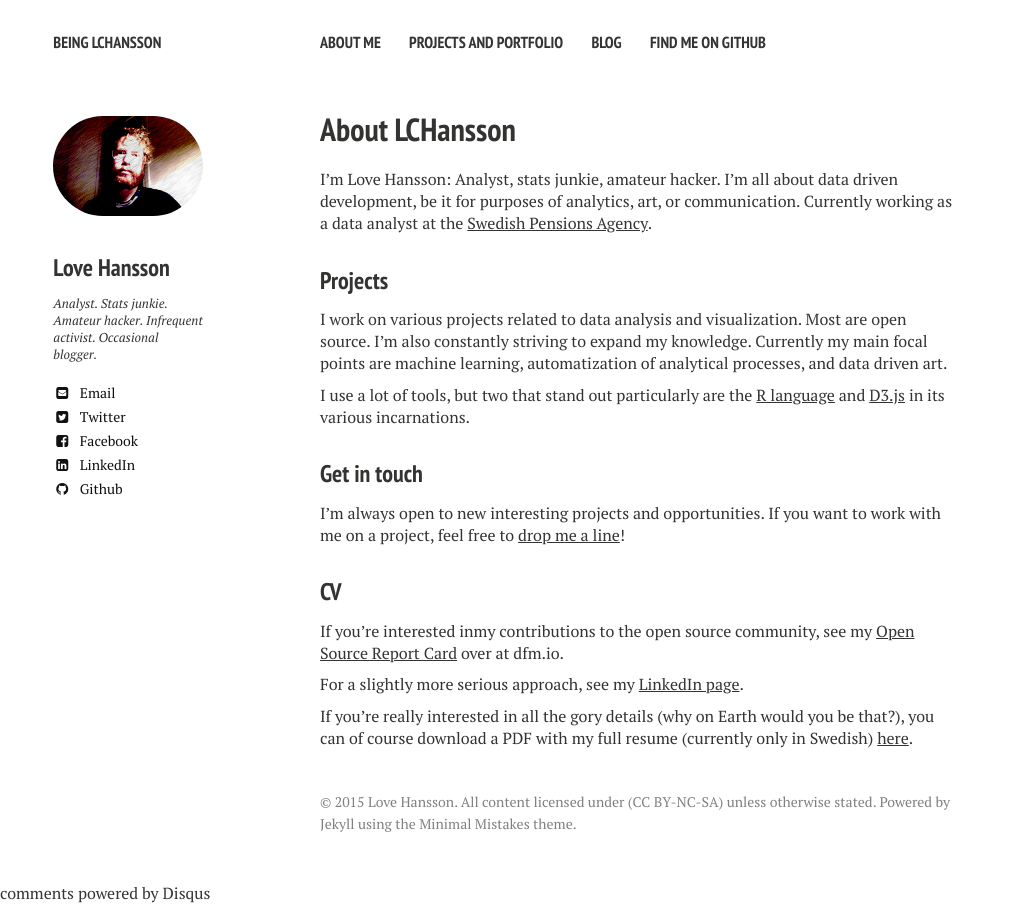
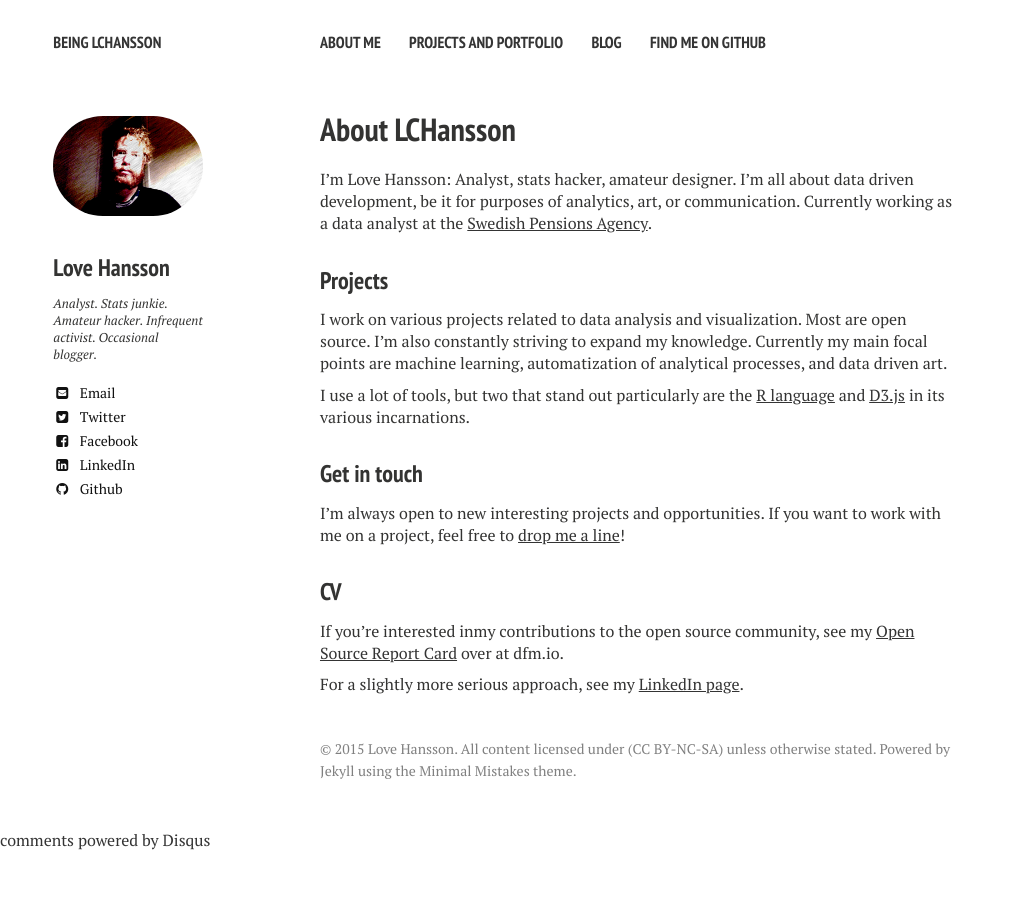
Before and after one commit to LCHansson/LCHansson.github.io, a Jekyll site: the page built from about/index.md, in a window 1280 px wide. Shown: the whole page, without its empty margins (0-1015 px from the left). Built offline with Jekyll 4.4.1, drawn with Linux system fonts in a browser that asks for light colours; nearby versions of some CDN libraries; comment, search, counter and statistics services are not loaded.

Commit message:
You don't need my PDF CV

```diff
--- a/about/index.md
+++ b/about/index.md
@@ -6,7 +6,7 @@ modified: 2014-10-26
 comments: true
 ---
 
-I'm Love Hansson: Analyst, stats junkie, amateur hacker. I'm all about data driven development, be it for purposes of analytics, art, or communication. Currently working as a data analyst at the [Swedish Pensions Agency][PMy].
+I'm Love Hansson: Analyst, stats hacker, amateur designer. I'm all about data driven development, be it for purposes of analytics, art, or communication. Currently working as a data analyst at the [Swedish Pensions Agency][PMy].
 
 ### Projects
 
@@ -24,8 +24,6 @@ If you're interested inmy contributions to the open source community, see my [Op
 
 For a slightly more serious approach, see my [LinkedIn page][LinkedIn].
 
-If you're really interested in all the gory details (why on Earth would you be that?), you can of course download a PDF with my full resume (currently only in Swedish) [here][CVdl].
-
 
 
 [PMy]: https://secure.pensionsmyndigheten.se
```
Also changed, not shown: other parts of about/index.md (+0 -1 lines).
